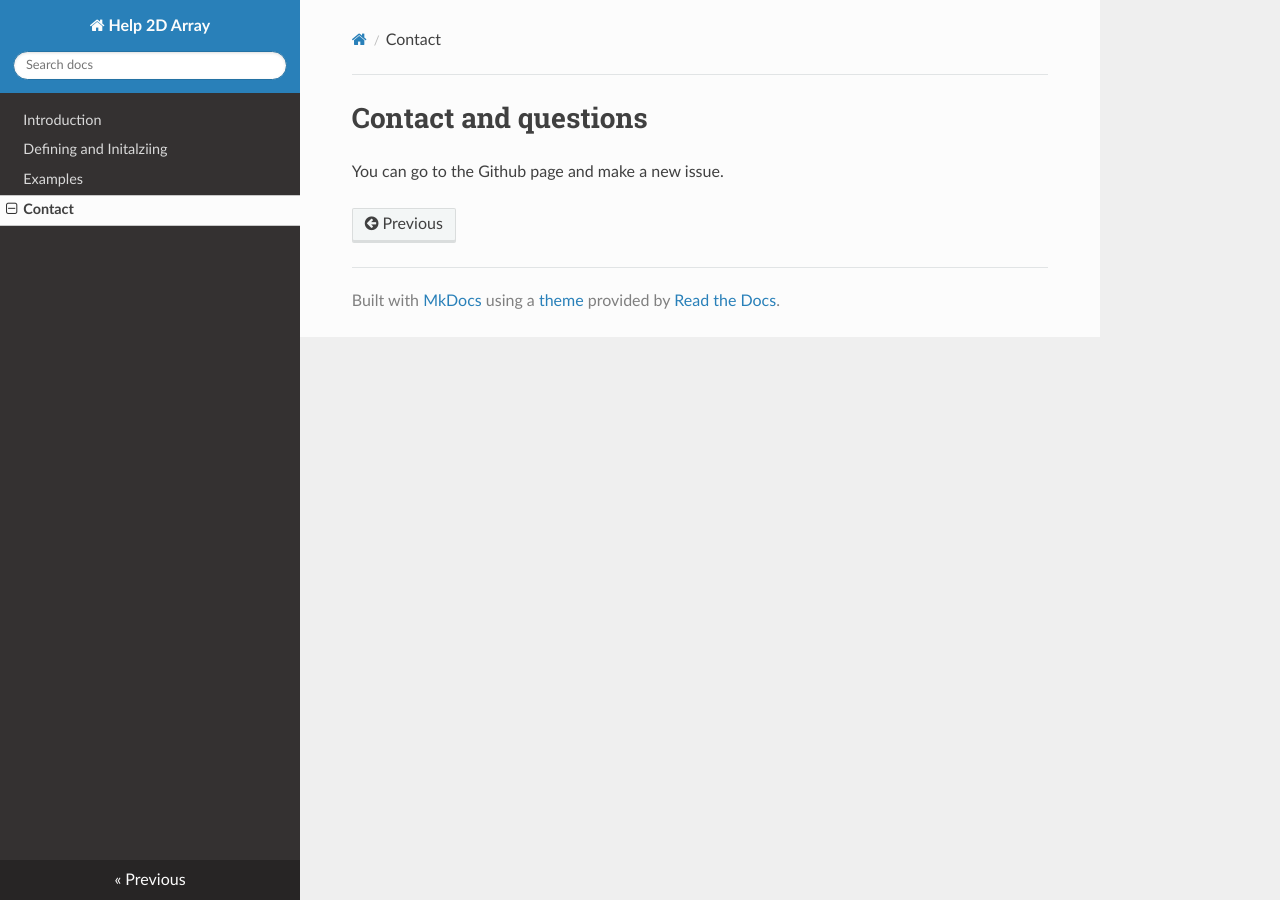
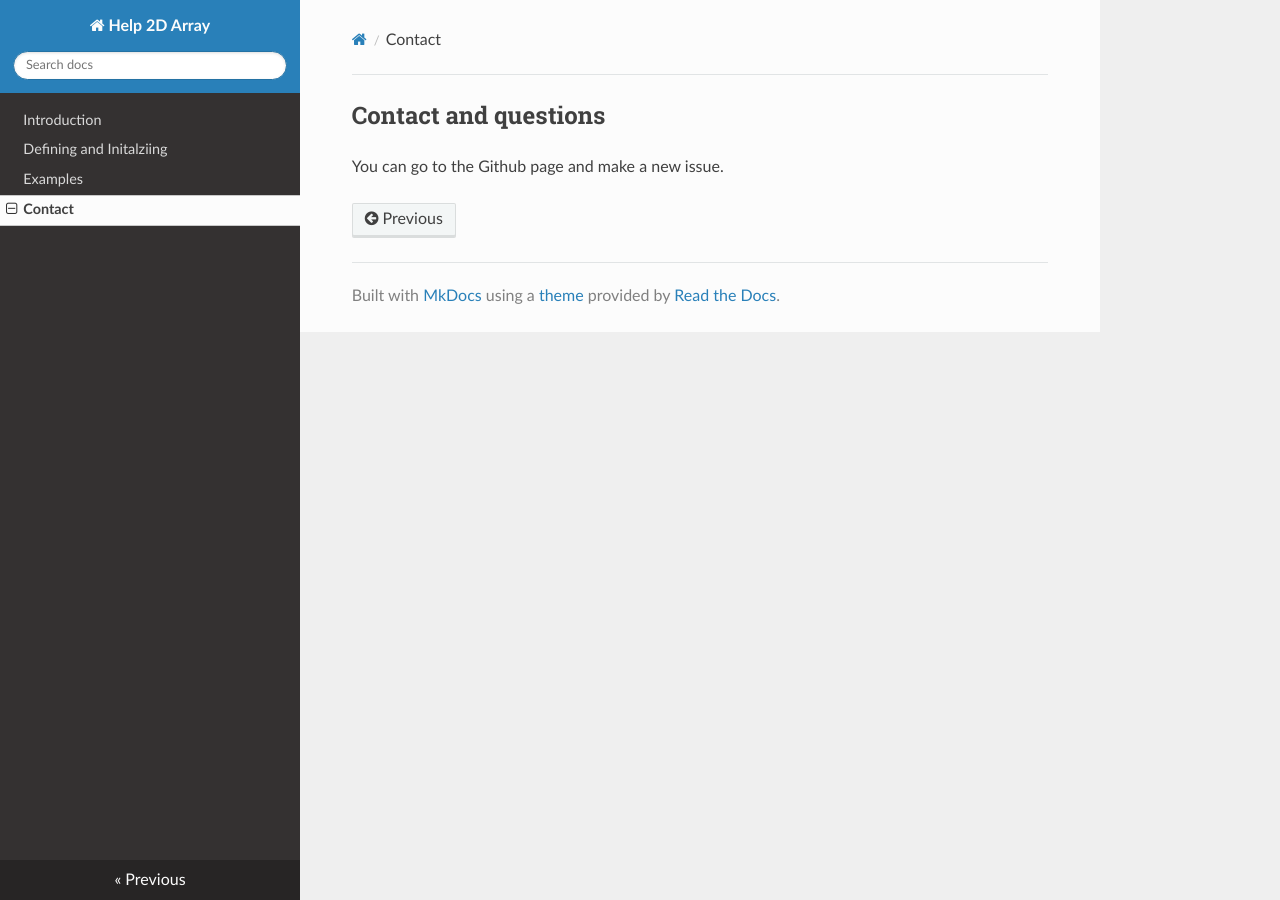
Before and after one commit to StarWarsPanda/Help2dArray, an MkDocs documentation site: the page built from docs/Con.md, in a window 1280 px wide. Built offline with MkDocs 1.6.1, drawn with Linux system fonts in a browser that asks for light colours; nearby versions of some CDN libraries.

Commit message:
Update Con.md

```diff
--- a/docs/Con.md
+++ b/docs/Con.md
@@ -1,2 +1,3 @@
-#Contact and questions
+##Contact and questions
+
 You can go to the Github page and make a new issue.
```
